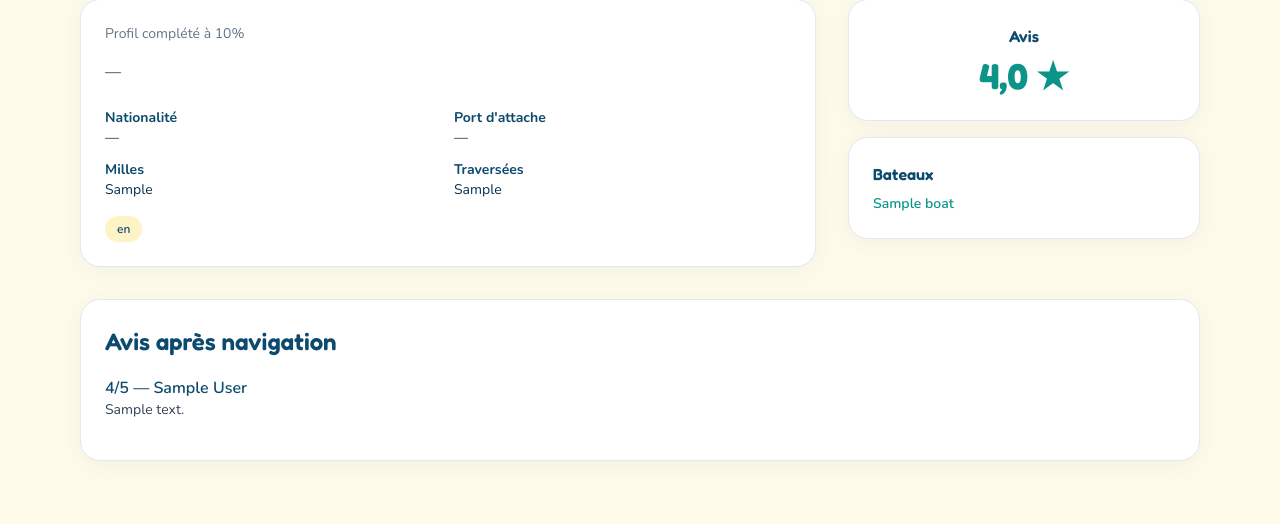
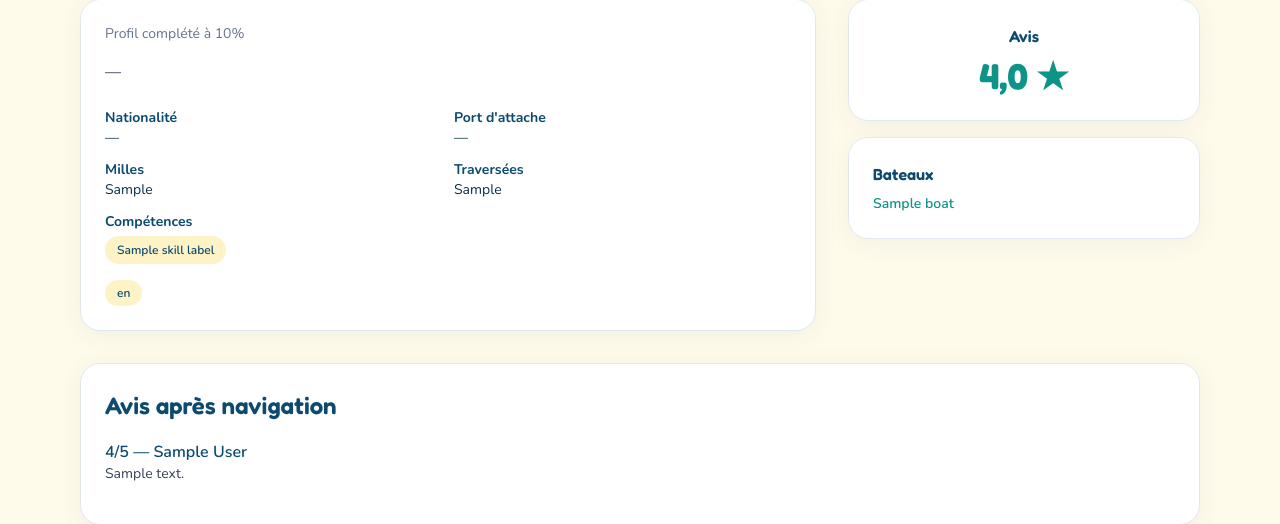
Before and after one commit to Natim/sailwithme, a Django app: template templates/profiles/detail.html in a window 1280 px wide. Shown: the part 307-831 px from the top of the page. Run offline with Django 5.2, Linux system fonts and the light colour scheme; tables that the repository leaves empty hold one stand-in row (values such as "Sample post"); the template is opened without the code that fills it: values that come from a table or form of the project are taken from there, most other values are stand-ins (such as "Sample title", 1, 10 or a date in 2020); grey boxes marked "Sample" are stand-in pictures; some libraries are stand-ins or nearby versions.

Commit message:
fix(profiles): show skills on the public crew profile
The experience form already saved skills, but the profile card never rendered them.

```diff
--- a/apps/profiles/models.py
+++ b/apps/profiles/models.py
@@ -84,6 +84,12 @@ class Profile(UUIDModel):
             return full
         return f"Marin-{self.public_id.hex[:8]}"
 
+    def skill_labels(self):
+        from apps.profiles.forms import SKILL_CHOICES
+
+        labels = dict(SKILL_CHOICES)
+        return [labels.get(code, code) for code in (self.skills or []) if code]
+
     def completeness_score(self) -> int:
         fields = [
             self.bio,
--- a/templates/profiles/detail.html
+++ b/templates/profiles/detail.html
@@ -28,6 +28,20 @@
       <div><dt class="font-bold text-ocean">{% trans "Port d'attache" %}</dt><dd>{{ profile.home_port|default:"—" }}</dd></div>
       <div><dt class="font-bold text-ocean">{% trans "Milles" %}</dt><dd>{{ profile.nautical_miles }}</dd></div>
       <div><dt class="font-bold text-ocean">{% trans "Traversées" %}</dt><dd>{{ profile.ocean_crossings }}</dd></div>
+      <div class="sm:col-span-2">
+        <dt class="font-bold text-ocean">{% trans "Compétences" %}</dt>
+        <dd class="mt-1">
+          {% if profile.skill_labels %}
+            <span class="flex flex-wrap gap-2">
+              {% for label in profile.skill_labels %}
+                <span class="chip">{{ label }}</span>
+              {% endfor %}
+            </span>
+          {% else %}
+            —
+          {% endif %}
+        </dd>
+      </div>
     </dl>
     {% if profile.languages %}<p class="mt-4 flex flex-wrap gap-2">{% for lang in profile.languages %}<span class="chip">{{ lang }}</span>{% endfor %}</p>{% endif %}
   </section>
```
Also changed, not shown: tests/test_profile_detail.py (added, +24 -0 lines).
